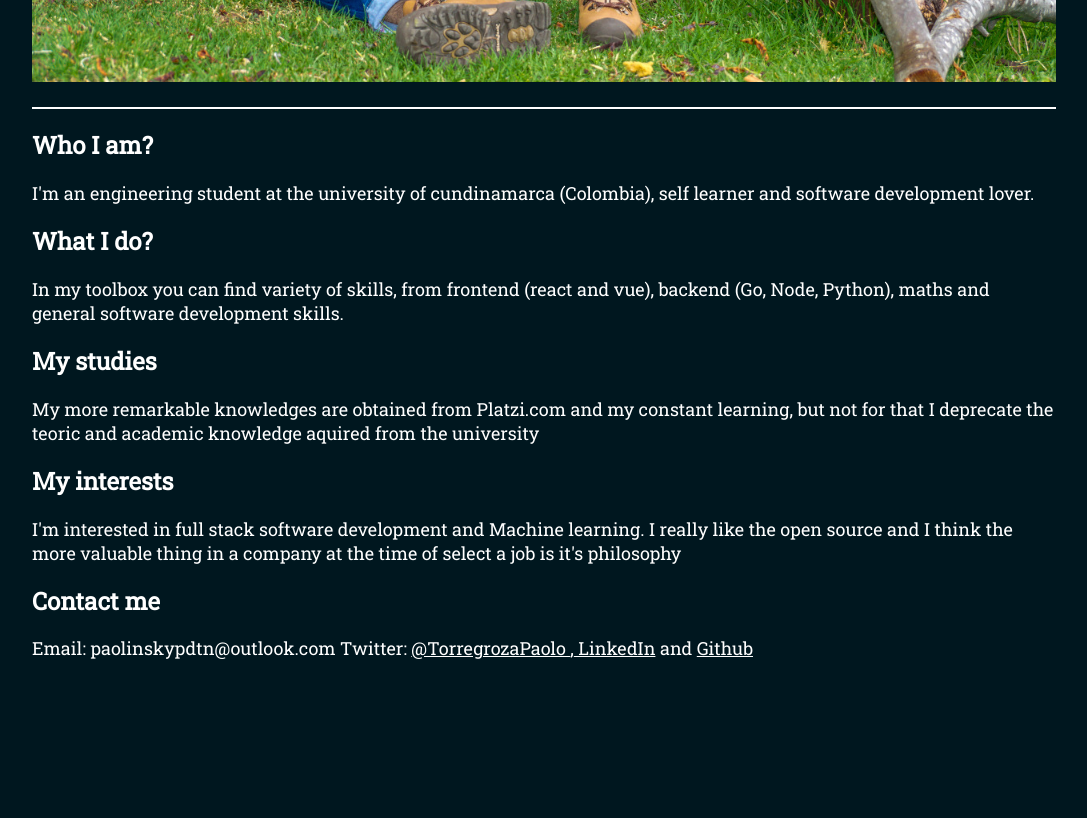
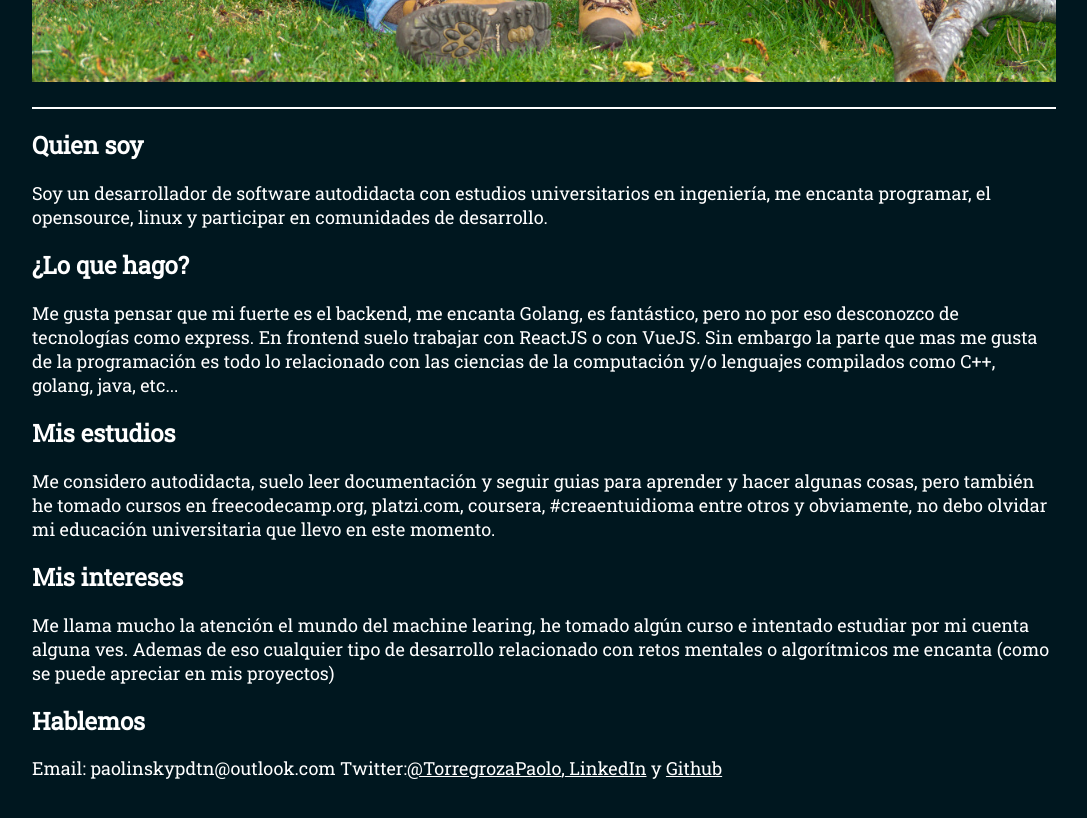
Before and after one commit to PaoloTorregroza/portfolio-test, a React (Create React App) app: page /portfolio/bio in a window 1280 px wide. Shown: the part 600-1418 px from the top of the page, without its empty margins (96-1183 px from the left). Before the commit the page ends 1358 px from the top, so only its background shows below. Built offline with nearby package versions, Linux system fonts and the light colour scheme; a web font is replaced by a local one.

Commit message:
In spanish

```diff
--- a/src/App.jsx
+++ b/src/App.jsx
@@ -31,13 +31,13 @@ class App extends React.Component {
               <Link onClick={this.startAnimation.bind(this)} to="/">Home</Link>
             </li>
             <li>
-              <Link onClick={this.startAnimation.bind(this)} to="/bio">About</Link>
+              <Link onClick={this.startAnimation.bind(this)} to="/bio">Acerca de</Link>
             </li>
             <li>
-              <Link onClick={this.startAnimation.bind(this)} to="/skills">Skills</Link>
+              <Link onClick={this.startAnimation.bind(this)} to="/skills">Habilidades</Link>
             </li>
             <li>
-              <Link onClick={this.startAnimation.bind(this)} to="/projects">My Work</Link>
+              <Link onClick={this.startAnimation.bind(this)} to="/projects">Proyectos</Link>
             </li>
           </ul>
           <div className={!this.state.clicked ? "container icon" : "icon container change"} onClick={this.startAnimation.bind(this)}>
--- a/src/components/bio/Bio.jsx
+++ b/src/components/bio/Bio.jsx
@@ -8,23 +8,40 @@ class Bio extends React.Component {
             <div className="aboutContainer">
                 <img src={MyFace} alt="" />
                 <div className="content">
-                    <h2>Who I am?</h2>
-                    <p>I'm an engineering student at the university of cundinamarca (Colombia), self learner and software development lover. </p>
-                    <h2>What I do?</h2>
+                    <h2>Quien soy</h2>
+                    <p>Soy un desarrollador de software autodidacta con estudios universitarios
+                        en ingeniería, me encanta programar, el opensource, linux y participar
+                        en comunidades de desarrollo. </p>
+                    <h2>¿Lo que hago?</h2>
                     <p>
-                    In my toolbox you can find variety of skills, from frontend (react and vue), backend (Go, Node, Python), maths and general software development skills.
+                    Me gusta pensar que mi fuerte es el backend, me encanta Golang, es
+                    fantástico, pero no por eso desconozco de tecnologías como express.
+                    En frontend suelo trabajar con ReactJS o con VueJS. Sin embargo la
+                    parte que mas me gusta de la programación es todo lo relacionado
+                    con las ciencias de la computación y/o lenguajes compilados como C++,
+                    golang, java, etc...
                     </p>
-                    <h2>My studies</h2>
+                    <h2>Mis estudios</h2>
                     <p>
-                       My more remarkable knowledges are obtained from  Platzi.com and my constant learning, but not for that I deprecate the teoric and academic knowledge aquired from the university
+                    Me considero autodidacta, suelo leer documentación y seguir guias
+                    para aprender y hacer algunas cosas, pero también he tomado cursos
+                    en freecodecamp.org, platzi.com, coursera, #creaentuidioma entre
+                    otros y obviamente, no debo olvidar mi educación universitaria que
+                    llevo en este momento.
                     </p>
-                    <h2>My interests</h2>
+                    <h2>Mis intereses</h2>
                     <p>
-                    I'm interested in full stack software development and Machine learning. I really like the open source and I think the more valuable thing in a company at the time of select a job is it's philosophy
+                    Me llama mucho la atención el mundo del machine learing, he tomado
+                    algún curso e intentado estudiar por mi cuenta alguna ves. Ademas
+                    de eso cualquier tipo de desarrollo relacionado con retos mentales
+                    o algorítmicos me encanta (como se puede apreciar en mis proyectos)
                     </p>
-                    <h2>Contact me</h2>
-                    <p>Email: paolinskypdtn@outlook.com Twitter: <a target="_blank" rel="noopener noreferrer" href="https://twitter.com/TorregrozaPaolo">@TorregrozaPaolo </a>,
-                    <a target="_blank" rel="noopener noreferrer" href="https://www.linkedin.com/in/paolo-donato-torregrosa-navarro-61947a191/"> LinkedIn</a> and <a target="_blank" rel="noopener noreferrer" href="https://github.com/PaoloTorregroza">Github</a></p>
+                    <h2>Hablemos</h2>
+                    <p>Email: paolinskypdtn@outlook.com Twitter:
+                        <a target="_blank" rel="noopener noreferrer" href="https://twitter.com/TorregrozaPaolo">
+                            @TorregrozaPaolo
+                        </a>,
+                    <a target="_blank" rel="noopener noreferrer" href="https://www.linkedin.com/in/paolo-donato-torregrosa-navarro-61947a191/"> LinkedIn</a> y <a target="_blank" rel="noopener noreferrer" href="https://github.com/PaoloTorregroza">Github</a></p>
                 </div>
             </div>
         );
--- a/src/components/skills/Skills.jsx
+++ b/src/components/skills/Skills.jsx
@@ -19,6 +19,7 @@ class Skills extends React.Component {
     render() {
         return (
             <div className="skillsContainer">
+                <h1>EN PROCESO :3 UwU</h1>
                 <Skill image={Golang} title="Golang" text="I really love Golang,
                 It is and amazing language, with him I built some APIs with database
                 connection for university projects."/>
```
Also changed, not shown: 1 other file (tests, documents, lock files or other folders).
